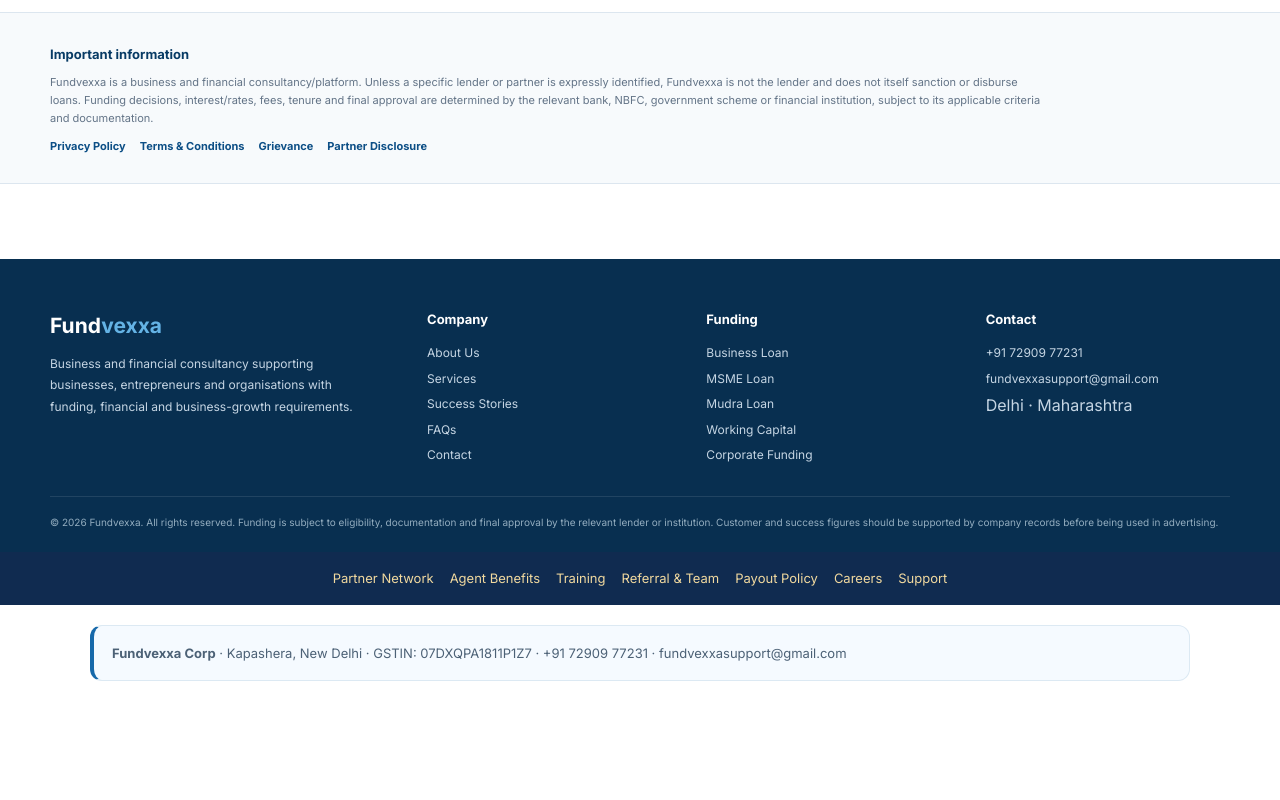
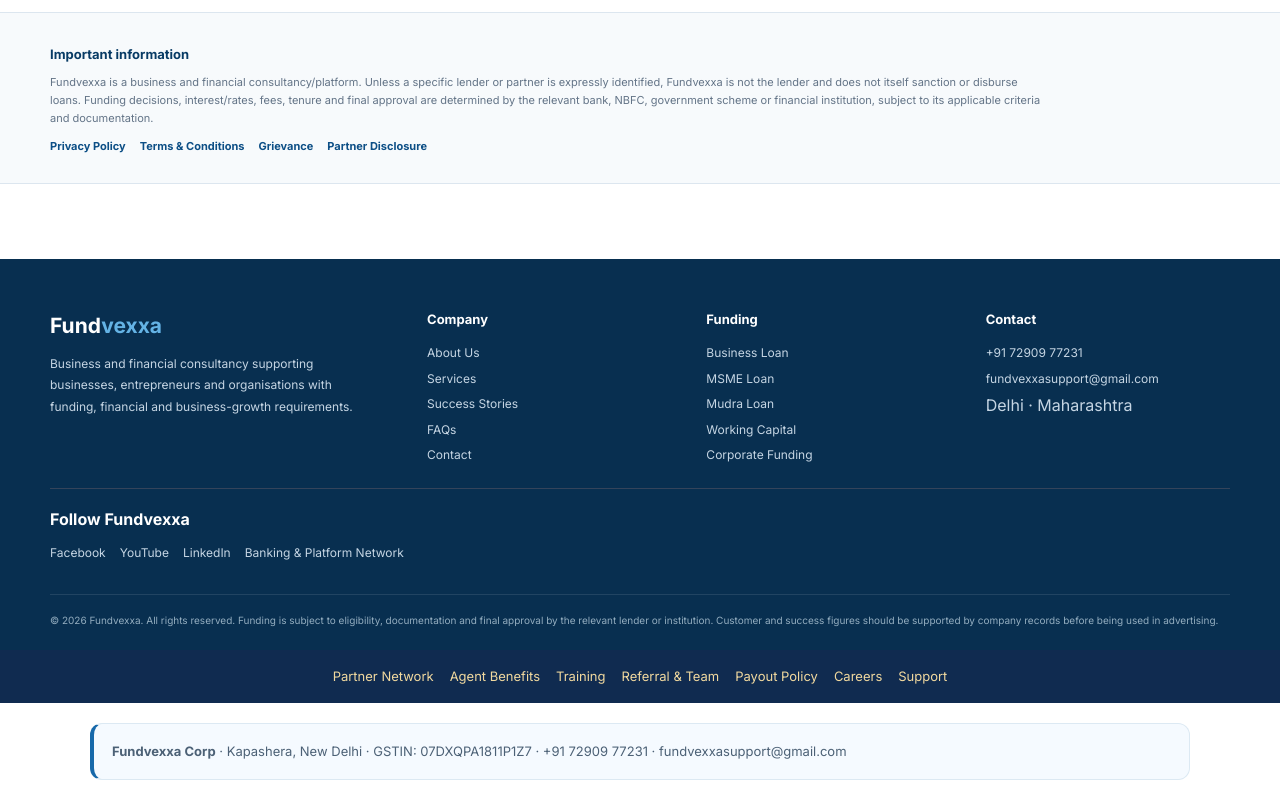
Before and after one commit to aarifkhankhatri0007860-sys/fundvexxa-solution.com, a plain HTML site: page index.html in a window 1280 px wide. Shown: the part 5472-6272 px from the top of the page. Before the commit the page ends 6173 px from the top, so only its background shows below. Drawn offline with Linux system fonts and the light colour scheme.

Commit message:
Add Fundvexxa social profile links to homepage footer

```diff
--- a/index.html
+++ b/index.html
@@ -2565,7 +2565,9 @@ FOOTER
     </div>
 
 
-    <div class="copyright">
+    <div class="footer-social" style="margin:22px 0;padding-top:18px;border-top:1px solid #34445b"><strong style="color:#fff">Follow Fundvexxa</strong><div style="display:flex;flex-wrap:wrap;gap:14px;margin-top:10px"><a href="https://www.facebook.com/share/18nWQe2JVf/" target="_blank" rel="noopener noreferrer">Facebook</a><a href="https://youtube.com/@smilefreinds-t4d?si=tuT5mxY34S8Plh4U" target="_blank" rel="noopener noreferrer">YouTube</a><a href="https://www.linkedin.com/in/fundvexxa-solution-5306303a1" target="_blank" rel="noopener noreferrer">LinkedIn</a><a href="partner-network.html">Banking & Platform Network</a></div></div>
+
+<div class="copyright">
 
       © 2026 Fundvexxa. All rights reserved.
       Funding is subject to eligibility, documentation
```
